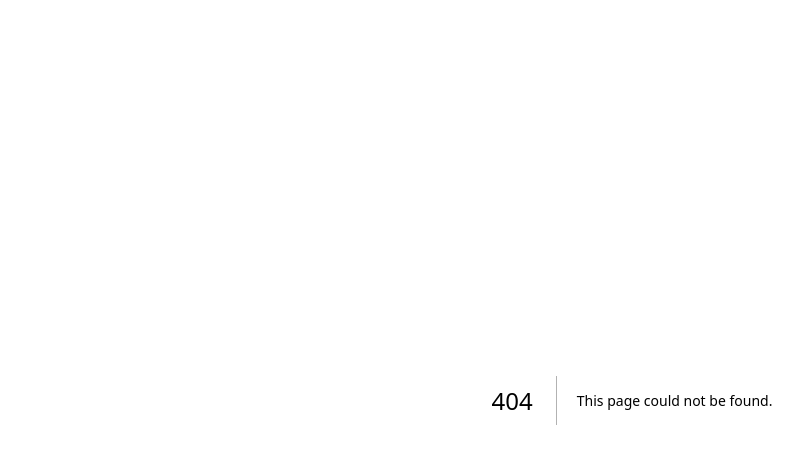
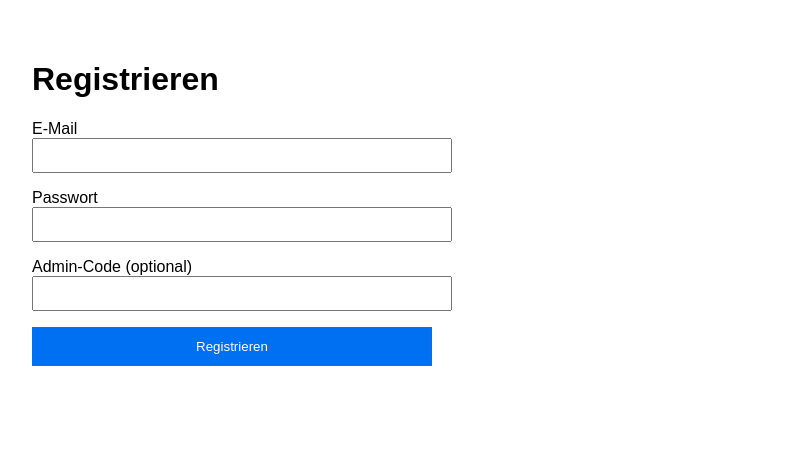
Before and after one commit to Lemonsoft-creator/bonusprogramm, a Next.js app: page /signup in a window 1280 px wide. Before the commit this address had no page. Shown: the top 464 px of the page, without its empty margins (8-811 px from the left). Built offline with nearby package versions, Linux system fonts and the light colour scheme.

Commit message:
Create signup.js

```diff
--- /dev/null
+++ b/pages/signup.js
@@ -0,0 +1,69 @@
+import { useState } from 'react';
+
+export default function Signup() {
+  const [email, setEmail] = useState('');
+  const [password, setPassword] = useState('');
+  const [adminCode, setAdminCode] = useState('');
+  const [message, setMessage] = useState('');
+
+  const handleSubmit = async (e) => {
+    e.preventDefault();
+    setMessage('');
+    try {
+      const res = await fetch('/api/auth/signup', {
+        method: 'POST',
+        headers: { 'Content-Type': 'application/json' },
+        body: JSON.stringify({ email, password, admin_code: adminCode }),
+      });
+      const data = await res.json();
+      if (res.ok) {
+        setMessage('Registrierung erfolgreich!');
+      } else {
+        setMessage(data.error || 'Fehler bei der Registrierung.');
+      }
+    } catch (err) {
+      setMessage('Netzwerkfehler beim Registrieren.');
+    }
+  };
+
+  return (
+    <main style={{ padding: '2rem', fontFamily: 'sans-serif' }}>
+      <h1>Registrieren</h1>
+      <form onSubmit={handleSubmit} style={{ display: 'flex', flexDirection: 'column', gap: '1rem', maxWidth: '400px' }}>
+        <label>
+          E‑Mail
+          <input
+            type="email"
+            value={email}
+            onChange={(e) => setEmail(e.target.value)}
+            required
+            style={{ width: '100%', padding: '0.5rem' }}
+          />
+        </label>
+        <label>
+          Passwort
+          <input
+            type="password"
+            value={password}
+            onChange={(e) => setPassword(e.target.value)}
+            required
+            style={{ width: '100%', padding: '0.5rem' }}
+          />
+        </label>
+        <label>
+          Admin‑Code (optional)
+          <input
+            type="text"
+            value={adminCode}
+            onChange={(e) => setAdminCode(e.target.value)}
+            style={{ width: '100%', padding: '0.5rem' }}
+          />
+        </label>
+        <button type="submit" style={{ padding: '0.75rem', backgroundColor: '#0070f3', color: '#fff', border: 'none', cursor: 'pointer' }}>
+          Registrieren
+        </button>
+      </form>
+      {message && <p style={{ marginTop: '1rem' }}>{message}</p>}
+    </main>
+  );
+}
```
